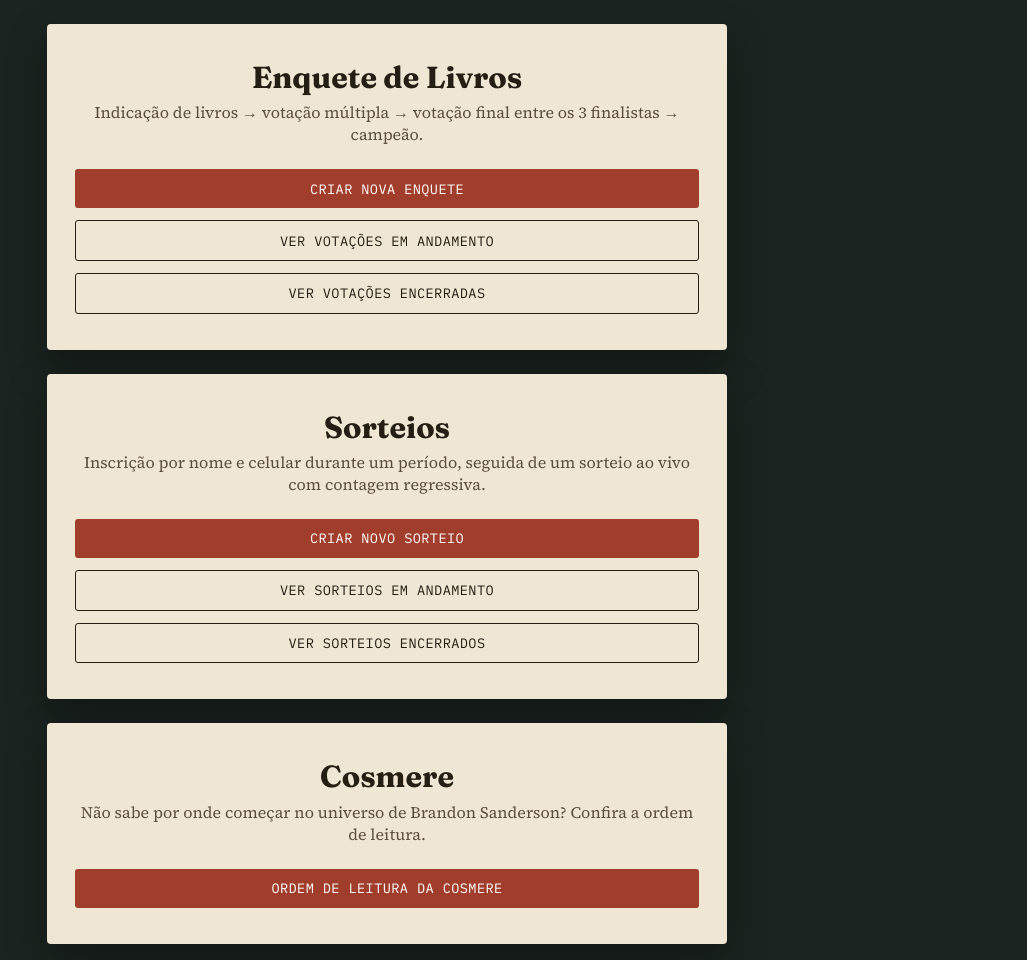
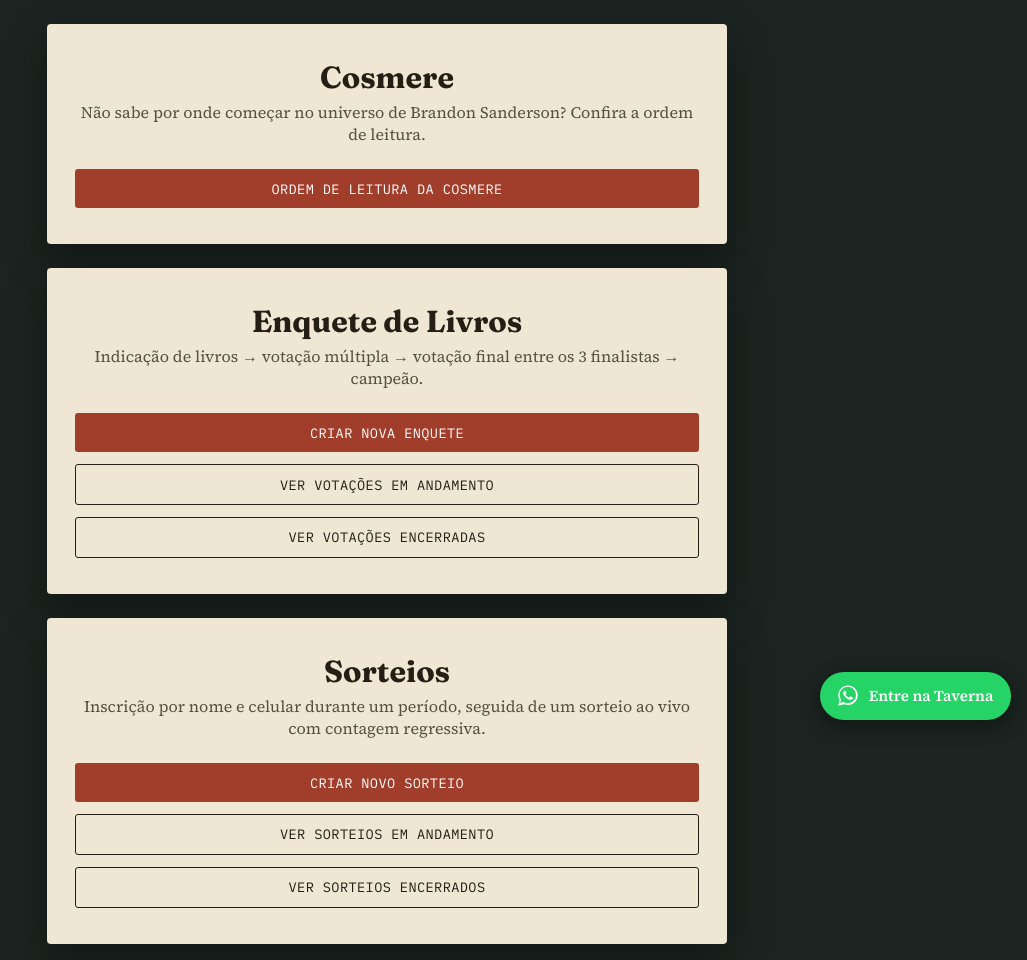
Before and after one commit to rammyres/bookvote, a Python web app: template templates/home.html in a window 1280 px wide. Shown: the part 64-1024 px from the top of the page, without its empty margins (253-1280 px from the left). Run offline with Jinja, Linux system fonts and the light colour scheme; the template is opened without the code that fills it, so the values that code supplies are empty.

Commit message:
Inclusão do botão flutuante para acesso a comunidade

```diff
--- a/static/style.css
+++ b/static/style.css
@@ -851,3 +851,33 @@ button.danger { color: var(--stamp); border-color: var(--stamp); }
   border-radius: 2px;
 }
 .lc-item-featured .lc-featured-tag + .lc-item-title { margin-top: 0.35rem; }
+
+/* botão flutuante do WhatsApp */
+.whatsapp-float {
+  position: fixed;
+  right: 1rem;
+  bottom: 1rem;
+  z-index: 50;
+  display: inline-flex;
+  align-items: center;
+  gap: 0.5rem;
+  padding: 0.7rem 1.1rem 0.7rem 0.9rem;
+  background: #25D366;
+  color: #fff;
+  font-family: var(--font-body);
+  font-weight: 600;
+  font-size: 0.95rem;
+  text-decoration: none;
+  border-radius: 999px;
+  box-shadow: 0 6px 18px rgba(0, 0, 0, 0.4);
+  transition: transform 0.15s ease, box-shadow 0.15s ease, background 0.15s ease;
+}
+.whatsapp-float:hover { background: #1ebe5b; transform: translateY(-2px); box-shadow: 0 10px 22px rgba(0, 0, 0, 0.45); }
+.whatsapp-float:focus-visible { outline: 3px solid var(--focus); outline-offset: 3px; }
+.whatsapp-float svg { flex: none; }
+/* espaço no rodapé para o botão não cobrir o texto final */
+.site-footer { padding-bottom: 5rem; }
+@media (max-width: 480px) {
+  .whatsapp-float { right: 0.75rem; bottom: 0.75rem; padding: 0.6rem 0.9rem 0.6rem 0.75rem; font-size: 0.9rem; }
+}
+@media print { .whatsapp-float { display: none; } }
--- a/templates/base.html
+++ b/templates/base.html
@@ -55,6 +55,11 @@
     <span>Cada livro, um lugar na estante.</span>
   </footer>
 
+  <a class="whatsapp-float" href="https://chat.whatsapp.com/JPFRqcNl3mAAulvDuV7ams" target="_blank" rel="noopener noreferrer" aria-label="Entre na Taverna (grupo do WhatsApp)">
+    <svg viewBox="0 0 32 32" width="26" height="26" aria-hidden="true" focusable="false"><path fill="currentColor" d="M16.04 3C9.4 3 4 8.4 4 15.03c0 2.12.55 4.18 1.6 6L4 28l7.17-1.88a12 12 0 0 0 4.87 1.02h.01C22.68 27.14 28 21.74 28 15.1 28 8.4 22.68 3 16.04 3Zm0 21.97h-.01a9.96 9.96 0 0 1-5.08-1.39l-.36-.22-4.25 1.11 1.14-4.14-.24-.38a9.95 9.95 0 0 1-1.53-5.3c0-5.5 4.5-9.98 10.04-9.98 2.68 0 5.2 1.04 7.09 2.93a9.9 9.9 0 0 1 2.93 7.06c0 5.5-4.5 9.98-10.03 9.98Zm5.5-7.47c-.3-.15-1.78-.88-2.06-.98-.28-.1-.48-.15-.68.15-.2.3-.78.98-.95 1.18-.18.2-.35.23-.65.08-.3-.15-1.27-.47-2.42-1.5-.9-.8-1.5-1.78-1.67-2.08-.18-.3-.02-.46.13-.6.13-.14.3-.35.45-.52.15-.18.2-.3.3-.5.1-.2.05-.38-.02-.53-.08-.15-.68-1.64-.93-2.25-.24-.58-.5-.5-.68-.51h-.58c-.2 0-.53.08-.8.38-.28.3-1.05 1.03-1.05 2.5s1.08 2.9 1.23 3.1c.15.2 2.1 3.2 5.08 4.5.7.3 1.26.48 1.7.62.72.23 1.37.2 1.88.12.57-.08 1.78-.73 2.03-1.43.25-.7.25-1.3.18-1.43-.08-.12-.28-.2-.58-.35Z"/></svg>
+    <span>Entre na Taverna</span>
+  </a>
+
   <script>
     // Renders any [data-utc] timestamp in the visitor's local time/timezone.
     document.querySelectorAll('[data-utc]').forEach(function (el) {
--- a/templates/home.html
+++ b/templates/home.html
@@ -30,6 +30,14 @@
 {% endif %}
 
 <div class="card landing-card">
+  <h1>Cosmere</h1>
+  <p class="poll-desc">Não sabe por onde começar no universo de Brandon Sanderson? Confira a ordem de leitura.</p>
+  <div class="landing-actions">
+    <a class="btn" href="https://cosmere-reading-order.pages.dev/" target="_blank" rel="noopener noreferrer">Ordem de leitura da Cosmere</a>
+  </div>
+</div>
+
+<div class="card landing-card">
   <h1>Enquete de Livros</h1>
   <p class="poll-desc">Indicação de livros → votação múltipla → votação final entre os 3 finalistas → campeão.</p>
 
@@ -50,11 +58,4 @@
   </div>
 </div>
 
-<div class="card landing-card">
-  <h1>Cosmere</h1>
-  <p class="poll-desc">Não sabe por onde começar no universo de Brandon Sanderson? Confira a ordem de leitura.</p>
-  <div class="landing-actions">
-    <a class="btn" href="https://cosmere-reading-order.pages.dev/" target="_blank" rel="noopener noreferrer">Ordem de leitura da Cosmere</a>
-  </div>
-</div>
 {% endblock %}
```
